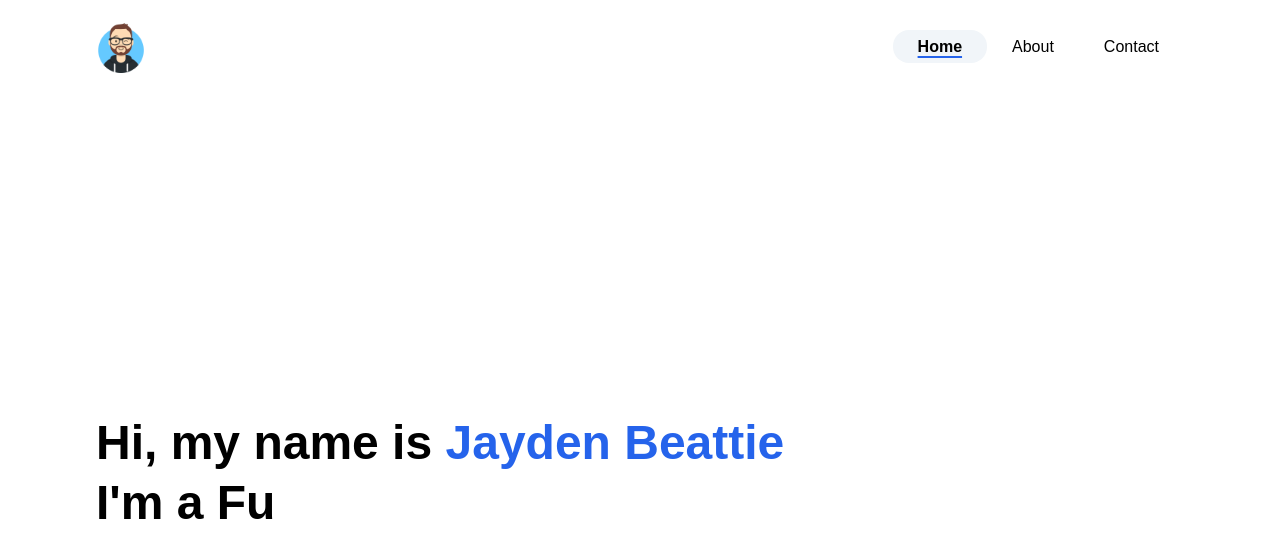
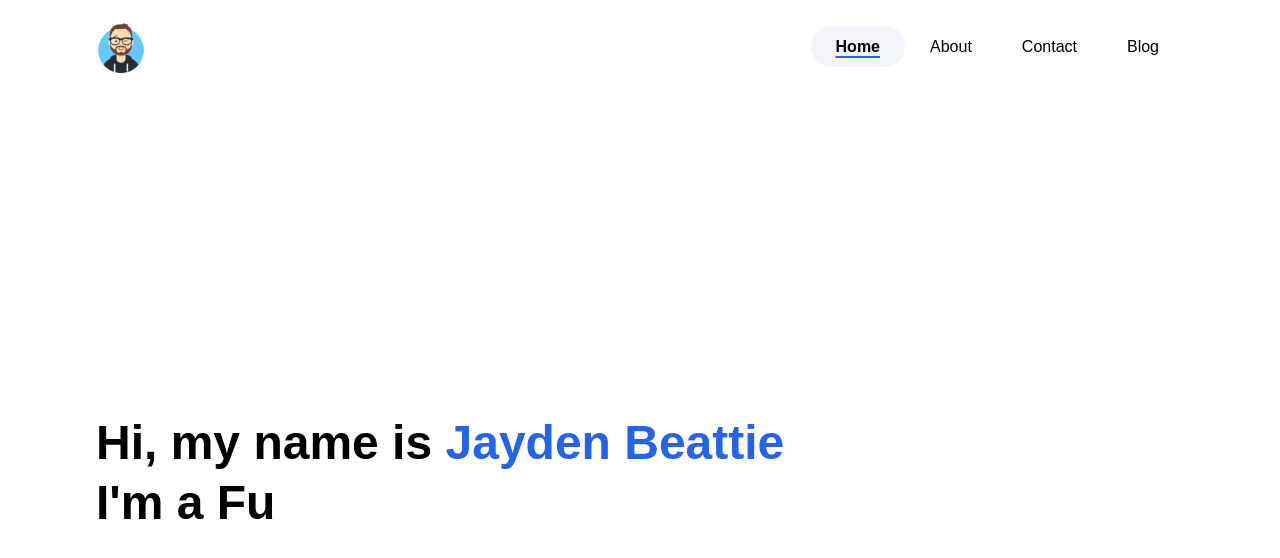
Before and after one commit to jkbeattie/jkbeattie.dev, a React (Create React App) app: page / in a window 1280 px wide. In both pictures the pointer is over the link "Home". Shown: the top 558 px of the page. Built offline with nearby package versions, Linux system fonts and the light colour scheme.

Commit message:
fix: minor style changes

```diff
--- a/src/components/Navbar.tsx
+++ b/src/components/Navbar.tsx
@@ -11,6 +11,7 @@ function Navbar() {
                 <NavItem href='/' title='Home' />
                 <NavItem href='/about' title='About' />
                 <NavItem href='/contact' title='Contact' />
+                <NavItem href='/blog' title='Blog' />
             </div>
         </div>
     )
--- a/src/styles/components/_navbar.sass
+++ b/src/styles/components/_navbar.sass
@@ -5,7 +5,7 @@
         @apply font-bold underline underline-offset-4 decoration-2 decoration-blue-600
 
     &:hover
-        @apply bg-slate-100 py-2 rounded-2xl
+        @apply bg-slate-100 py-3 rounded-3xl
 
 .nav-link-active
     padding: 0 25px
--- a/src/styles/styles.css
+++ b/src/styles/styles.css
@@ -11,7 +11,7 @@
   .nav-link.active {
     @apply font-bold underline underline-offset-4 decoration-2 decoration-blue-600; }
   .nav-link:hover {
-    @apply bg-slate-100 py-2 rounded-2xl; }
+    @apply bg-slate-100 py-3 rounded-3xl; }
 
 .nav-link-active {
   padding: 0 25px;
```
